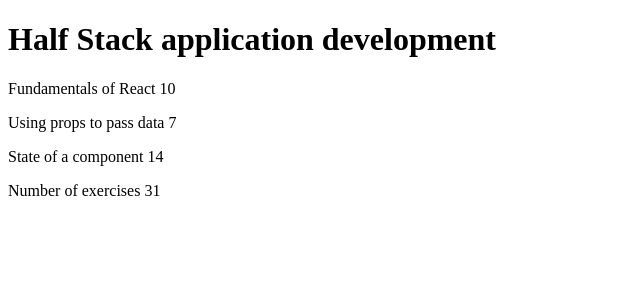
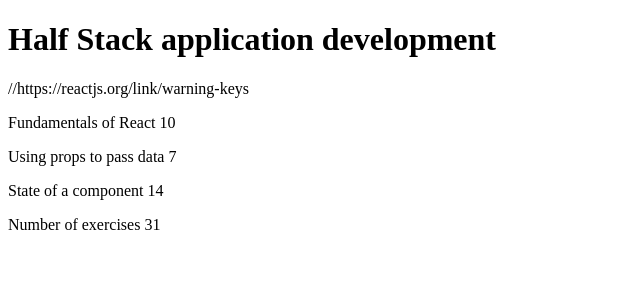
Before and after one commit to TevesManuel/fullstack-bootcamp, a React (Vite) app in the folder part1/: page / in a window 1280 px wide. Shown: the top 300 px of the page, without its empty margins (0-640 px from the left). Built offline with nearby package versions, Linux system fonts and the light colour scheme.

Commit message:
Correction of the render Content warning

```diff
--- a/part1/src/App.jsx
+++ b/part1/src/App.jsx
@@ -17,7 +17,8 @@
 const Content = (params) => {
   return (
     <div>
-      {params.parts.map(p => <Part part={p}/>)}
+      //https://reactjs.org/link/warning-keys
+      {params.parts.map(p => <Part key={self.crypto.randomUUID()} part={p}/>)}
     </div>
   );
 };
```
